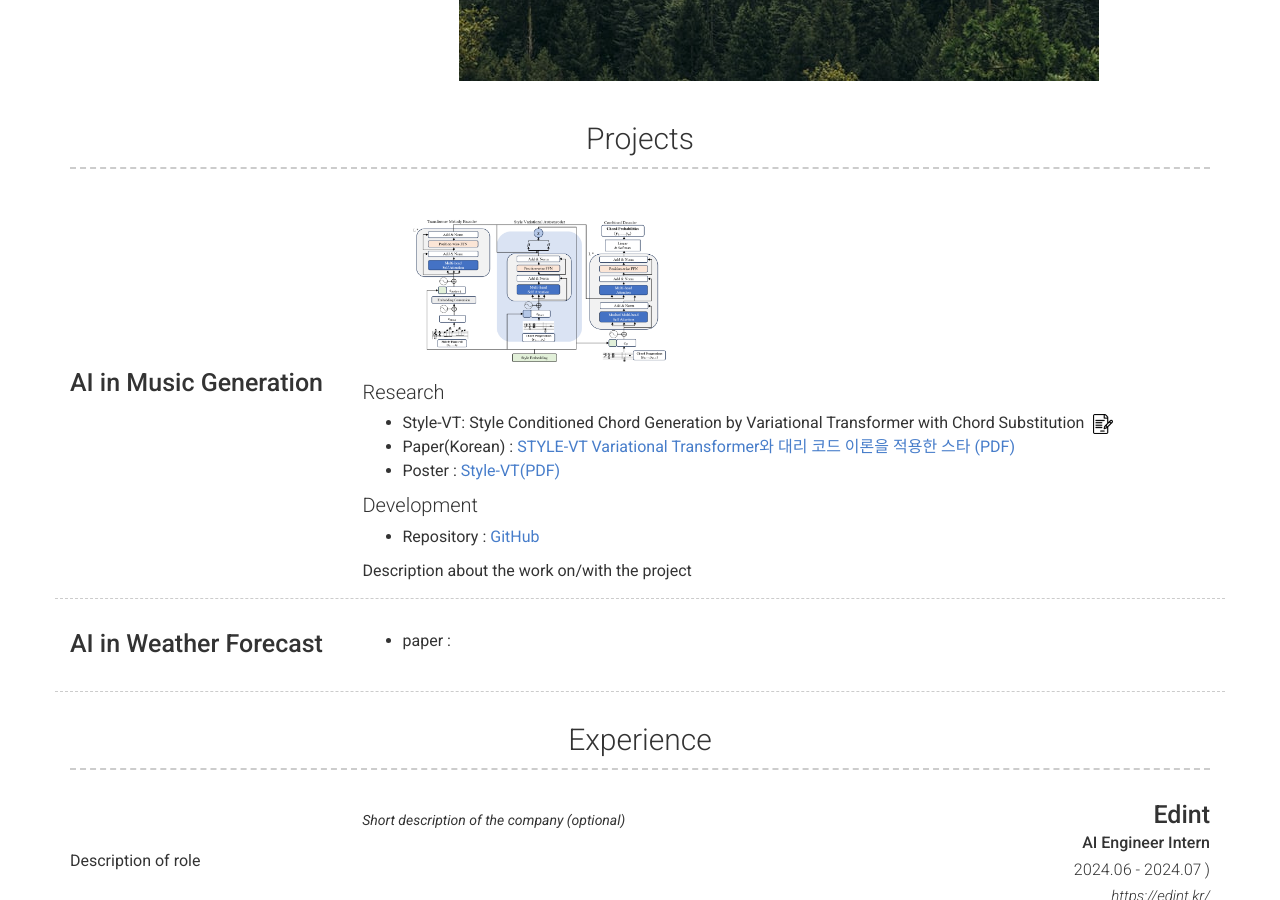
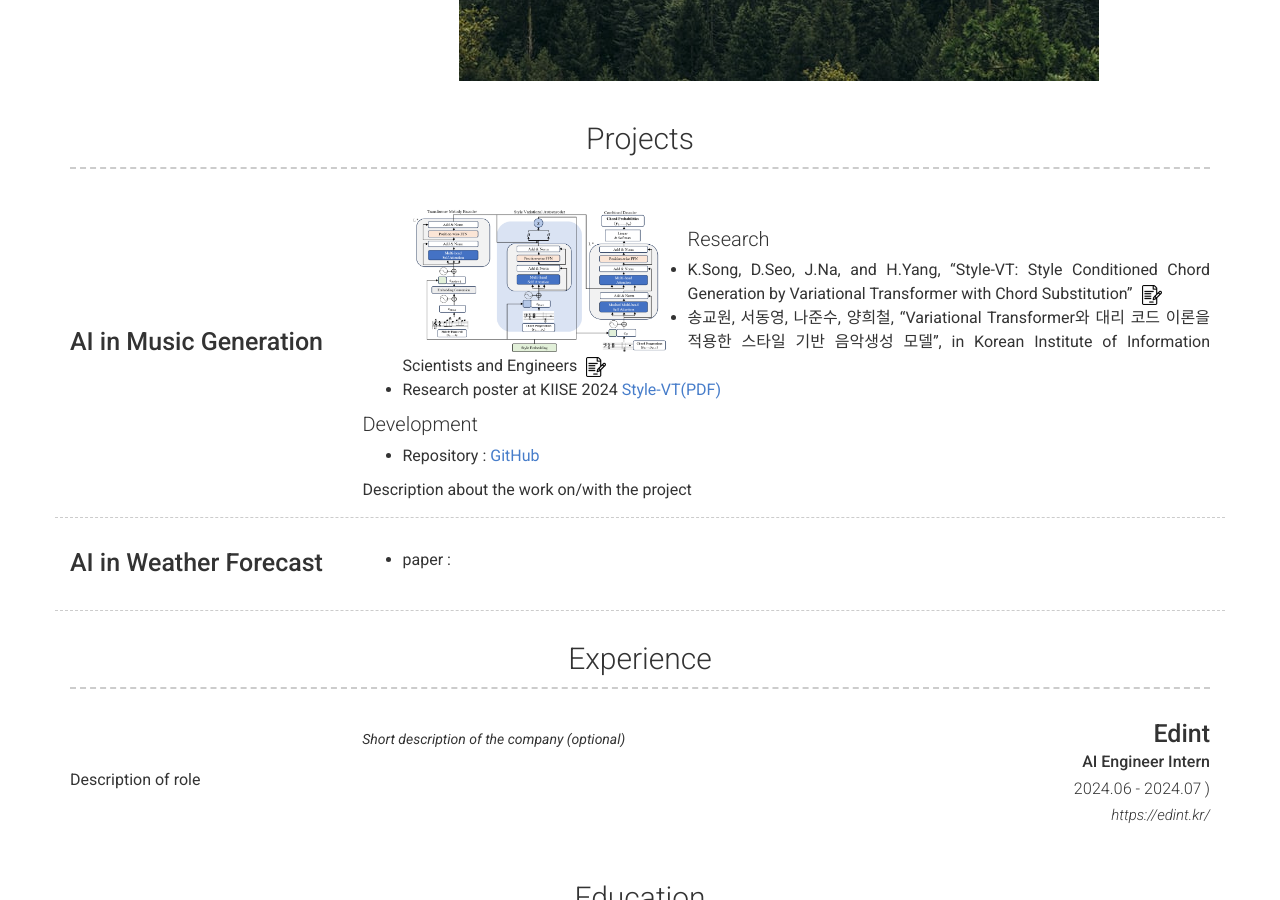
Before and after one commit to tim000519/tim000519.github.io, a Jekyll site: the page built from index.md, in a window 1280 px wide and 900 px high, scrolled down 807 px. Built offline with Jekyll 4.4.1, drawn with Linux system fonts in a browser that asks for light colours; nearby versions of some CDN libraries.

Commit message:
Update _config.yml

```diff
--- a/_config.yml
+++ b/_config.yml
@@ -80,17 +80,21 @@ content:
         #     url: Link to project (eg. sproogen.github.io/modern-resume-theme)(optional)
         quote: >
           <a href="/images/Style-VT_Last.png" target="_blank">
-            <img src="/images/Style-VT_Last.png" alt="AI in Music Generation" width="300" style="display: block; margin-top: 10px;">
+            <img src="/images/Style-VT_Last.png" alt="AI in Music Generation" width="300" align="left">
           </a>
 
         description: | # this will include new lines to allow paragraphs
           ## Research
-          - Style-VT: Style Conditioned Chord Generation by Variational Transformer with Chord Substitution
+          - K.Song, D.Seo, J.Na, and H.Yang, "Style-VT: Style Conditioned Chord Generation by Variational Transformer with Chord Substitution"
           <a href="/pdf/Access.pdf" target="_blank">
             <img src="/images/contract.png" alt="PDF" width="20" style="vertical-align: middle; margin-left: 5px;">
           </a>
-          - Paper(Korean) : <a href="/pdf/style.pdf" target="_blank">STYLE-VT Variational Transformer와 대리 코드 이론을 적용한 스타 (PDF)</a>
-          - Poster : <a href="/pdf/poster.pdf" target="_blank">Style-VT(PDF)</a>
+          - 송교원, 서동영, 나준수, 양희철, "Variational Transformer와 대리 코드 이론을 적용한 스타일 기반 음악생성 모델",
+          in Korean Institute of Information Scientists and Engineers
+          <a href="/pdf/style.pdf" target="_blank">
+            <img src="/images/contract.png" alt="PDF" width="20" style="vertical-align: middle; margin-left: 5px;">
+          </a>
+          - Research poster at KIISE 2024 <a href="/pdf/poster.pdf" target="_blank">Style-VT(PDF)</a>
 
           ## Development
           - Repository : [GitHub](https://github.com/tim000519/Style-VT)
```
